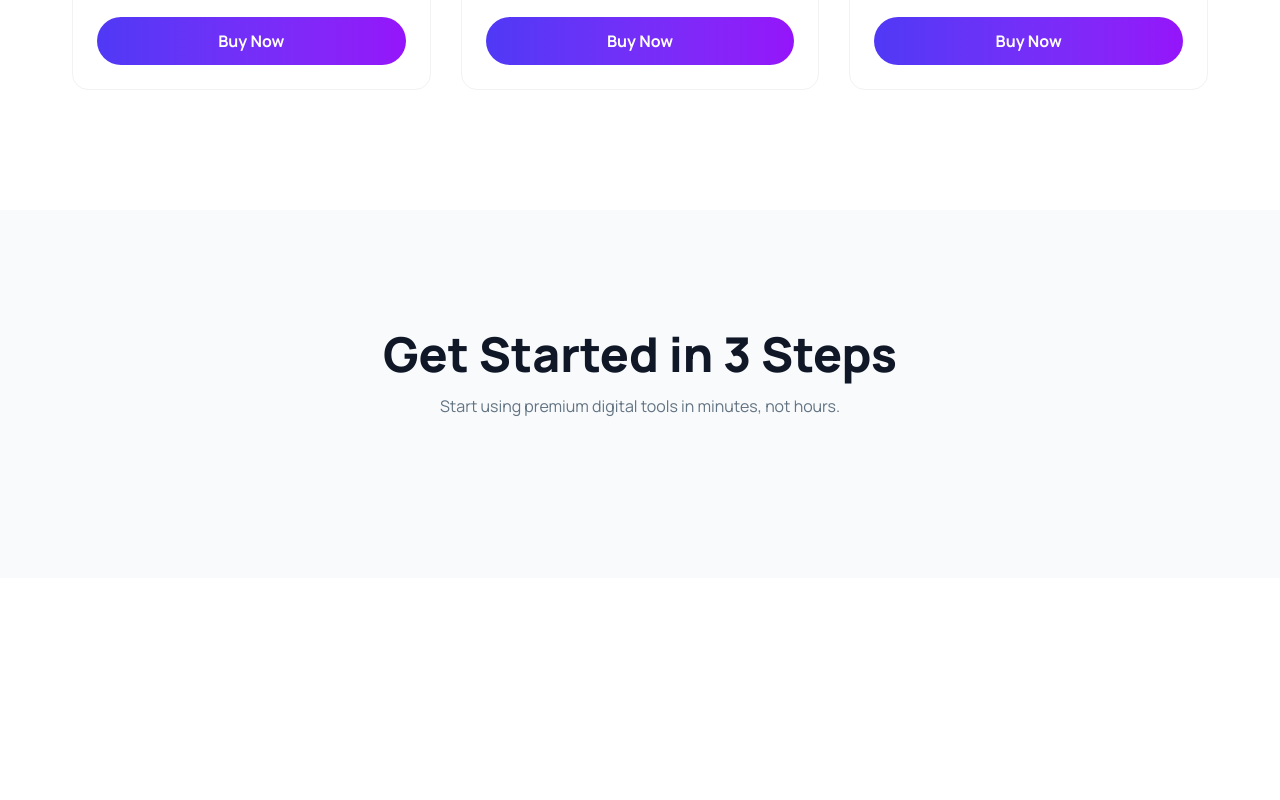
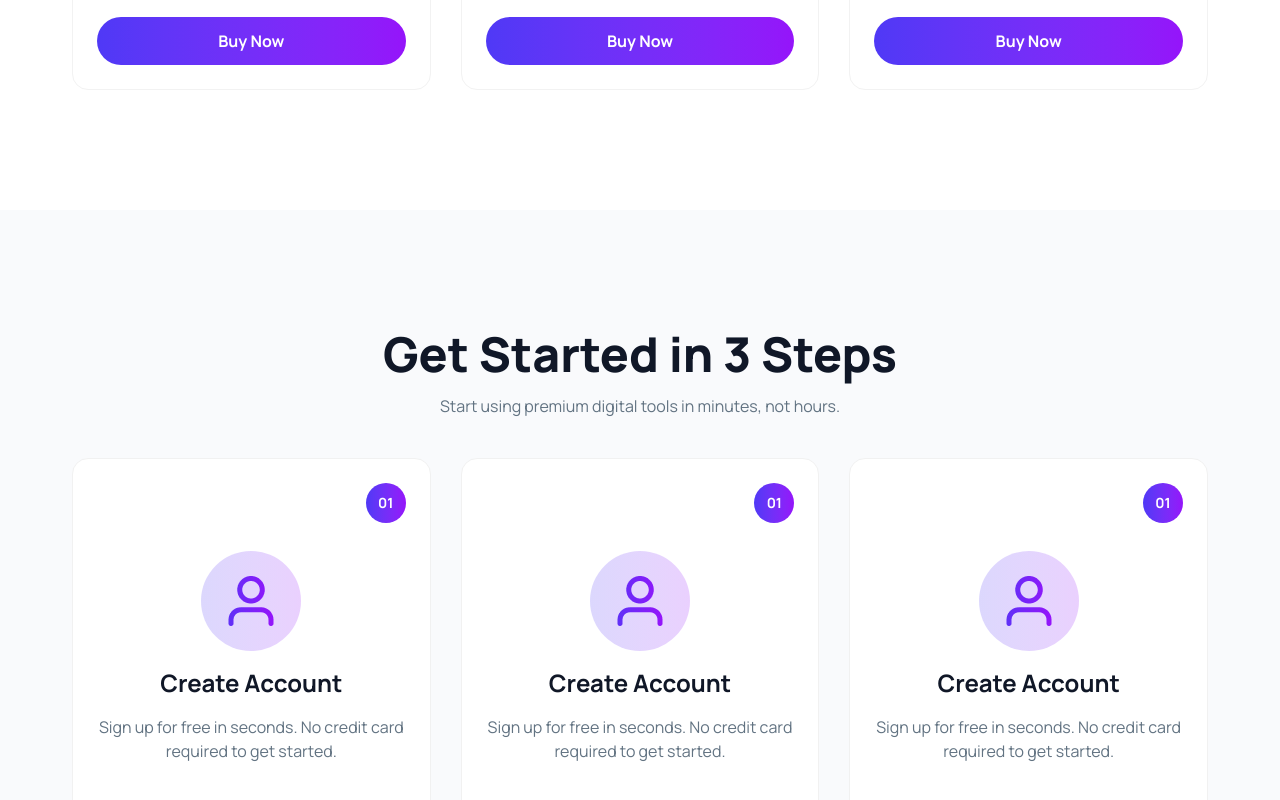
Before and after one commit to quantumrahman/digitools, a React (Vite) app: page / in a window 1280 px wide. Shown: the part 2917-3717 px from the top of the page. Before the commit the page ends 3495 px from the top, so only its background shows below. Built offline with nearby package versions, Linux system fonts and the light colour scheme.

Commit message:
GetStartedSection design completed

```diff
--- a/src/components/ui/GetStartedSection/GetStartedSection.jsx
+++ b/src/components/ui/GetStartedSection/GetStartedSection.jsx
@@ -1,3 +1,5 @@
+import StepsCard from "../StepsCard/StepsCard.jsx";
+
 const GetStartedSection = () => {
     return (
         <>
@@ -8,7 +10,9 @@ const GetStartedSection = () => {
                         <p className='manrope text-base font-normal text-[#627382]'>Start using premium digital tools in minutes, not hours.</p>
                     </div>
                     <div className='w-full mt-10 grid grid-cols-3 gap-7.5'>
-
+                        <StepsCard></StepsCard>
+                        <StepsCard></StepsCard>
+                        <StepsCard></StepsCard>
                     </div>
                 </div>
             </div>
```
